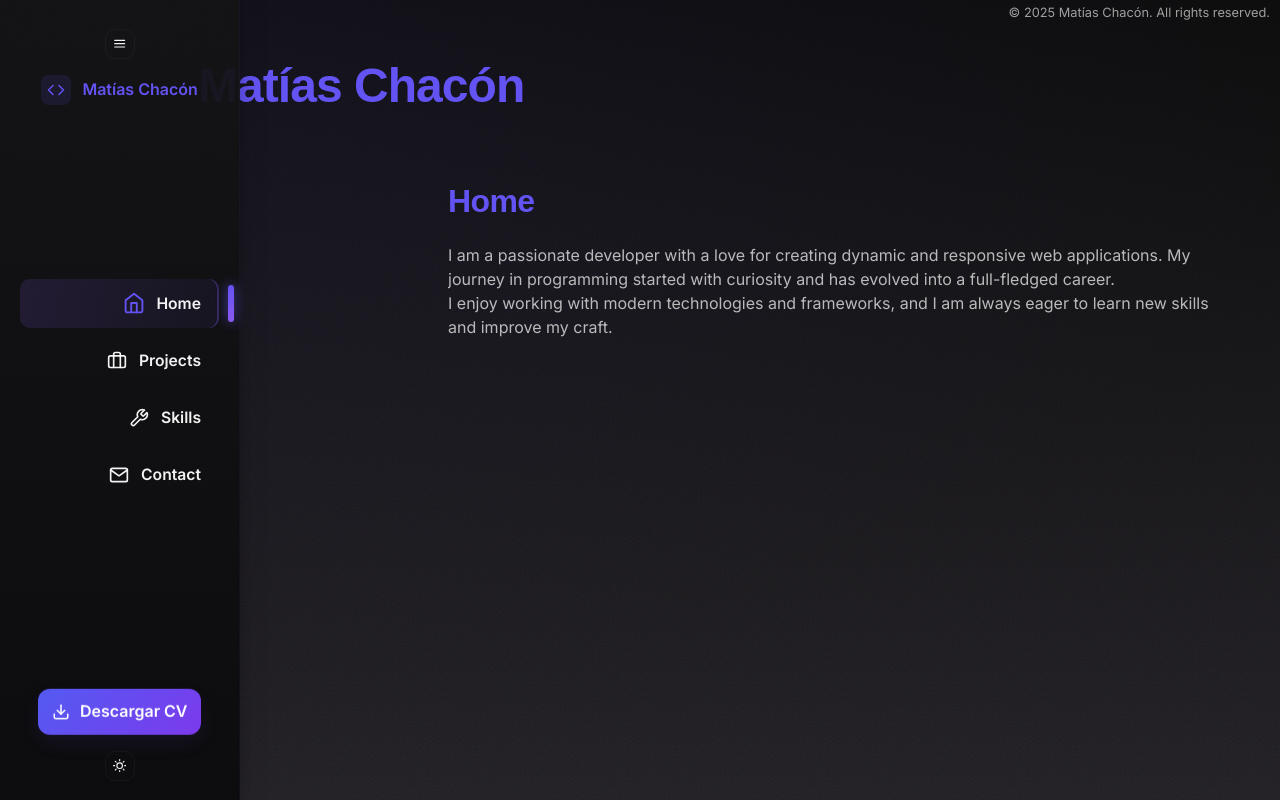
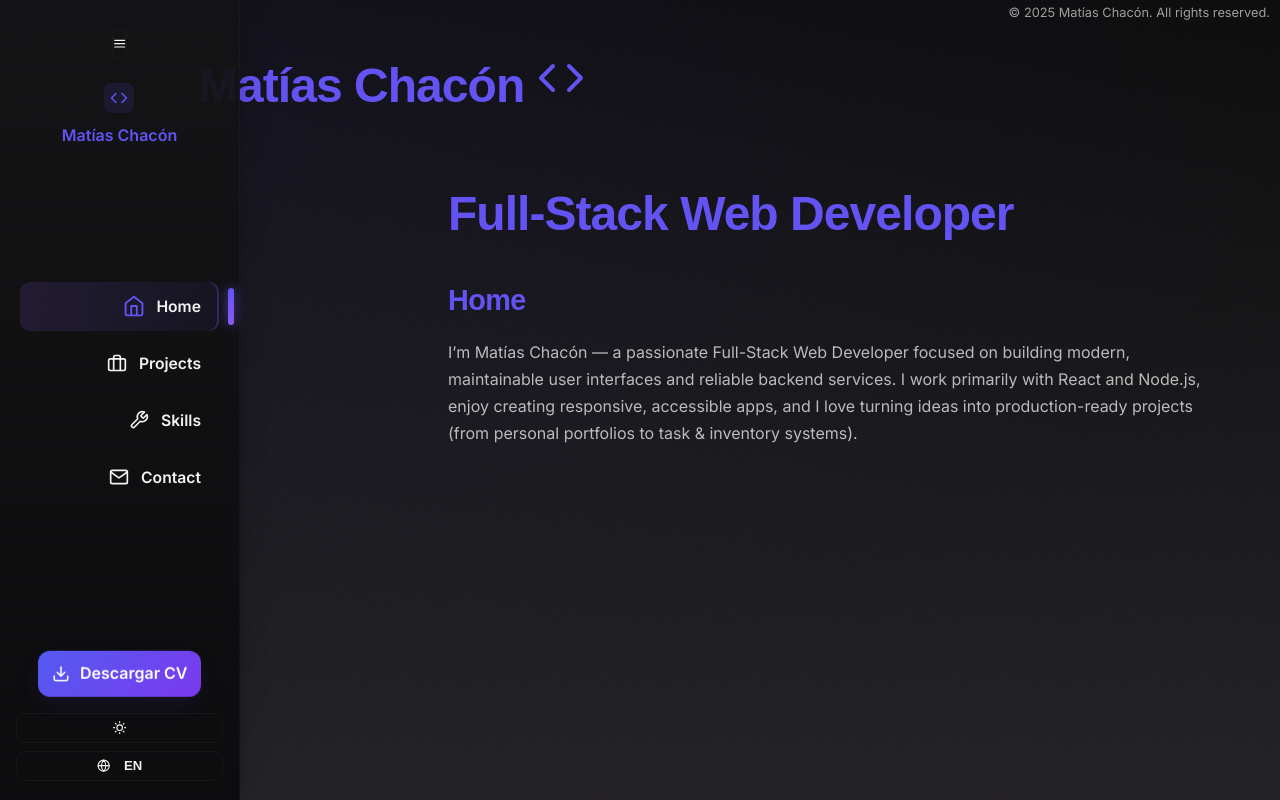
Before and after one commit to Maty910/portfolio, a React (Vite) app: page / in a window 1280 px wide. Built offline with nearby package versions, Linux system fonts and the light colour scheme; a web font is replaced by a local one.

Commit message:
feat(i18n): add translations and render header bio in Home; language toggle + keyboard shortcut

```diff
--- a/src/App.tsx
+++ b/src/App.tsx
@@ -7,6 +7,7 @@ import { ProjectPage } from './components/ProjectPage'
 import { Skills } from './components/Skills'
 import { Contact } from './components/Contact'
 import { Footer } from './components/Footer'
+import { LanguageProvider } from './context/LanguageContext'
 
 import './components/Sections.css'
 
@@ -31,7 +32,7 @@ function App() {
   }
 
   return (
-    <>
+    <LanguageProvider>
       <Page>
         <Header
           activeSection={activeSection}
@@ -40,7 +41,7 @@ function App() {
         {renderActiveSection()}
         <Footer />
       </Page>
-    </>
+    </LanguageProvider>
   )
 }
 
--- a/src/components/Header.css
+++ b/src/components/Header.css
@@ -36,8 +36,8 @@
 .sidebar-toggle {
   background: transparent;
   border: 1px solid rgba(255,255,255,0.04);
-  width: 40px;
-  height: 40px;
+  /* width: 40px; */
+  height: 30px;
   border-radius: 10px;
   color: var(--text-primary);
   display: inline-flex;
@@ -45,6 +45,7 @@
   justify-content: center;
   cursor: pointer;
   transition: background 160ms, transform 160ms, color 200ms;
+  margin-bottom: 8px;
 }
 .sidebar-toggle:focus { outline: 2px solid rgba(139,92,246,0.35); outline-offset: 3px; }
 .sidebar-toggle:hover { transform: translateY(-2px); background: rgba(255,255,255,0.02); color: var(--primary-color); }
@@ -123,3 +124,36 @@
 
 /* footer area (CV button) */
 .sidebar-footer, .sidebar-bottom { display:flex; align-items:center; justify-content:center; padding: 1rem 0.6rem; }
+
+/* estilos para el botón de idioma */
+.lang-toggle {
+  background: transparent;
+  border: 1px solid rgba(255,255,255,0.04);
+  /* width: 30px; */
+  height: 30px;
+  border-radius: 10px;
+  color: var(--text-primary);
+  display: inline-flex;
+  align-items: center;
+  /* align-self: center; */
+  justify-content: center;
+  justify-items: center;
+  cursor: pointer;
+  transition: transform 160ms ease, color 160ms ease, background 160ms ease;
+  gap: 8px;
+}
+.lang-toggle:hover {
+  transform: translateY(-3px) scale(1.03);
+  color: var(--primary-color);
+  background: rgba(255,255,255,0.02);
+}
+.lang-toggle .lang-label {
+  font-weight: 700;
+  font-size: 0.82rem;
+  color: var(--text-primary);
+  margin-left: 6px;
+}
+.app-sidebar.collapsed .lang-toggle .lang-label { display: none; }
+
+/* si tenés un botón de tema al lado, poné un contenedor */
+.sidebar-top > div { display: flex; flex-direction: column; gap: 10px; align-items: center; }
--- a/src/components/Header.tsx
+++ b/src/components/Header.tsx
@@ -7,11 +7,13 @@ import {
   FiMail,
   FiDownload,
   FiCode,
+  FiGlobe
 } from 'react-icons/fi'
 import './Header.css'
 import '../styles/buttons.css'
 import { useTheme } from '../hooks/useTheme'
 import { ThemeToggle } from './ThemeToggle'
+import { useLanguage } from '../context/LanguageContext'
 
 type HeaderProps = {
   activeSection: string
@@ -22,6 +24,8 @@ export const Header: React.FC<HeaderProps> = ({
   activeSection,
   setActiveSection,
 }) => {
+  const { lang, toggleLanguage, t } = useLanguage()
+
   const [expanded, setExpanded] = useState<boolean>(() => {
     try {
       const v = localStorage.getItem('sidebarExpanded')
@@ -44,10 +48,11 @@ export const Header: React.FC<HeaderProps> = ({
       if (e.key === '3') setActiveSection('skills')
       if (e.key === '4') setActiveSection('contact')
       if (e.key.toLowerCase() === 'm') setExpanded((v) => !v)
+      if (e.key.toLowerCase() === 'l') toggleLanguage()
     }
     window.addEventListener('keydown', handler)
     return () => window.removeEventListener('keydown', handler)
-  }, [setActiveSection])
+  }, [setActiveSection, toggleLanguage])
 
   const nav = [
     { id: 'home', label: 'Home', Icon: FiHome },
@@ -119,6 +124,15 @@ export const Header: React.FC<HeaderProps> = ({
         </a>
       </div>
       <ThemeToggle theme={theme} setTheme={setTheme} />
+      <button
+            className="lang-toggle"
+            onClick={() => toggleLanguage()}
+            aria-label={`Cambiar idioma — ${lang === 'en' ? 'English' : 'Español'}`}
+            title={`Toggle language (L). Actual: ${lang}`}
+          >
+            <FiGlobe />
+            {expanded && <span className="lang-label">{lang.toUpperCase()}</span>}
+          </button>
     </aside>
   )
 }
--- a/src/components/Home.css
+++ b/src/components/Home.css
@@ -0,0 +1,34 @@
+/* src/components/Home.css */
+.home {
+  position: absolute;
+  right: calc(var(--pad) * 2);
+  bottom: calc(var(--pad) * 2);
+  width: min(900px, 60%);
+  height: 72vh;
+  overflow-y: auto;
+  overflow-x: hidden;
+  -webkit-mask: linear-gradient(to bottom, transparent 0%, rgba(0,0,0,0.1) 5%, rgba(0,0,0,1) 15%, rgba(0,0,0,1) 100%);
+  mask: linear-gradient(to bottom, transparent 0%, rgba(0,0,0,0.1) 1%, rgba(0,0,0,1) 5%, rgba(0,0,0,1) 84%);
+  padding: 1rem 0;
+}
+
+.home-title {
+  font-size: 3.2rem;
+  color: var(--primary-color);
+  text-align: start;
+  margin-left: 0 !important;
+  margin-bottom: 1.5rem;
+}
+
+.home-subtitle {
+  font-size: 1.8rem;
+  color: var(--primary-color);
+  margin-bottom: 1rem;
+}
+
+.home-bio {
+  color: var(--text-secondary);
+  max-width: 760px;
+  line-height: 1.7;
+  font-size: 1rem;
+}
--- a/src/components/Home.tsx
+++ b/src/components/Home.tsx
@@ -1,18 +1,19 @@
-import './Home.css'
+// src/components/Home.tsx
+import React from 'react';
+import { useLanguage } from '../context/LanguageContext';
+import './Home.css'; // tu css para la sección home
 
-export function Home() {
+export const Home: React.FC = () => {
+  const { t } = useLanguage();
+
   return (
-    <section className='about' id="about">
-      <h2>Home</h2>
-      <p>
-        I am a passionate developer with a love for creating dynamic and
-        responsive web applications. My journey in programming started with
-        curiosity and has evolved into a full-fledged career.
-      </p>
-      <p>
-        I enjoy working with modern technologies and frameworks, and I am always
-        eager to learn new skills and improve my craft.
-      </p>
+    <section className="home" id="home">
+      <h1 className="home-title">{t('header.name')}</h1>
+
+      <div className="home-content">
+        <h2 className="home-subtitle">{t('nav.home')}</h2>
+        <p className="home-bio">{t('header.bio')}</p>
+      </div>
     </section>
-  )
-}
+  );
+};
--- a/src/components/Page.tsx
+++ b/src/components/Page.tsx
@@ -1,9 +1,10 @@
 import type { PropsWithChildren } from 'react';
+import { FiCode } from 'react-icons/fi'
 
 export function Page({ children }: PropsWithChildren) {
   return (
     <div className="page container">
-      <h1>Matías Chacón</h1>
+      <h1 >Matías Chacón <FiCode /></h1>
       {children}
     </div>
   )
--- a/src/components/Projects.tsx
+++ b/src/components/Projects.tsx
@@ -2,6 +2,8 @@ import React, { useRef } from 'react';
 import './Projects.css';
 import { useReveal } from '../hooks/useReveal';
 import { useTilt } from '../hooks/useTilt';
+import { useLanguage } from '../context/LanguageContext';
+
 
 type Project = {
   id: number;
@@ -31,6 +33,8 @@ export function Projects({ setActiveSection }: Props) {
     root: projectsRef.current,
     once: true
   });
+
+  const { t } = useLanguage()
 
   const projects: Project[] = [
     {
@@ -74,22 +78,18 @@ export function Projects({ setActiveSection }: Props) {
 
   return (
     <section className="projects" id="projects" ref={projectsRef}>
-      <h2>Projects</h2>
+      <h2>{t('projects')}</h2>
 
       <div className="projects-grid">
         {projects.map((project, i) => {
-          // tilt ref tipado — tu useTilt debe devolver RefObject<T>
           const tiltRef = useTilt<HTMLDivElement>({ maxRotate: 8, maxTilt: 6, scale: 1.02 });
-
-          // para evitar el error TS con propiedades CSS custom usamos un "as React.CSSProperties"
           const delayStyle = { ['--reveal-delay' as any]: `${i * 80}ms` } as React.CSSProperties;
 
           return (
+            <div key={project.id} className="project-card-wrap" style={delayStyle}>
               <article
-              key={project.id}
                 ref={tiltRef}
                 className={`project-card reveal ${project.featured ? 'featured' : ''}`}
-              style={delayStyle}
                 onClick={() => setActiveSection('projectpage')}
                 role="button"
                 tabIndex={0}
@@ -128,6 +128,7 @@ export function Projects({ setActiveSection }: Props) {
                   </div>
                 </div>
               </article>
+            </div>
           );
         })}
       </div>
--- a/src/components/Sections.css
+++ b/src/components/Sections.css
@@ -1,4 +1,4 @@
-@import 'src/styles/buttons.css';
+/* @import 'src/styles/buttons.css'; */
 
 /* About / Contact / Skills / Footer shared section styles */
 .about, .contact, .skills {
--- /dev/null
+++ b/src/context/LanguageContext.tsx
@@ -0,0 +1,57 @@
+// src/context/LanguageContext.tsx
+import React, { createContext, useContext, useEffect, useMemo, useState } from 'react';
+import translations from '../i18n';
+
+type Lang = 'en' | 'es';
+type LangContext = {
+  lang: Lang;
+  setLang: (l: Lang) => void;
+  toggleLanguage: () => void;
+  t: (key: string) => string;
+};
+
+const LanguageContext = createContext<LangContext | undefined>(undefined);
+
+export const LanguageProvider: React.FC<{ children: React.ReactNode }> = ({ children }) => {
+  const [lang, setLang] = useState<Lang>(() => {
+    try {
+      const v = localStorage.getItem('siteLang');
+      return (v === 'es' ? 'es' : 'en') as Lang;
+    } catch {
+      return 'en';
+    }
+  });
+
+  useEffect(() => {
+    try {
+      localStorage.setItem('siteLang', lang);
+    } catch {}
+  }, [lang]);
+
+  const toggleLanguage = () => setLang((prev) => (prev === 'en' ? 'es' : 'en'));
+
+  // t admite rutas con puntos. Ej: "header.bio"
+  const t = (key: string) => {
+    try {
+      const parts = key.split('.');
+      let cur: any = (translations as any)[lang];
+      for (const p of parts) {
+        if (!cur) return key;
+        cur = cur[p];
+      }
+      return typeof cur === 'string' ? cur : key;
+    } catch {
+      return key;
+    }
+  };
+
+  const value = useMemo(() => ({ lang, setLang, toggleLanguage, t }), [lang]);
+
+  return <LanguageContext.Provider value={value}>{children}</LanguageContext.Provider>;
+};
+
+export function useLanguage() {
+  const ctx = useContext(LanguageContext);
+  if (!ctx) throw new Error('useLanguage must be used inside LanguageProvider');
+  return ctx;
+}
--- /dev/null
+++ b/src/i18n/index.ts
@@ -0,0 +1,40 @@
+// src/i18n/index.ts
+const en = {
+  header: {
+    name: "Full-Stack Web Developer",
+    bio:
+      "I’m Matías Chacón — a passionate Full-Stack Web Developer focused on building modern, maintainable user interfaces and reliable backend services. I work primarily with React and Node.js, enjoy creating responsive, accessible apps, and I love turning ideas into production-ready projects (from personal portfolios to task & inventory systems).",
+    downloadCv: "Download CV"
+  },
+  nav: {
+    home: "Home",
+    projects: "Projects",
+    skills: "Skills",
+    contact: "Contact"
+  },
+  projects: {
+    cta: "Want to see more of my work?",
+    viewAll: "View All Projects on GitHub"
+  }
+};
+
+const es = {
+  header: {
+    name: "Desarrollador Web Full-Stack",
+    bio:
+      "Soy Matías Chacón — Desarrollador Full-Stack apasionado por crear interfaces modernas y servicios backend sólidos. Trabajo principalmente con React y Node.js, me enfoco en aplicaciones responsivas y accesibles, y disfruto convertir ideas en proyectos listos para producción (desde portfolios hasta sistemas de gestión de tareas e inventarios).",
+    downloadCv: "Descargar CV"
+  },
+  nav: {
+    home: "Inicio",
+    projects: "Proyectos",
+    skills: "Habilidades",
+    contact: "Contacto"
+  },
+  projects: {
+    cta: "¿Querés ver más de mi trabajo?",
+    viewAll: "Ver todos los proyectos en GitHub"
+  }
+};
+
+export default { en, es };
--- a/src/styles/buttons.css
+++ b/src/styles/buttons.css
@@ -48,9 +48,3 @@
   width: 48px; height: 48px; border-radius: 10px; justify-content:center;
 }
 .app-sidebar.collapsed .cv-btn .cv-text { display:none; }
-
-.sidebar-toggle {
-  width: 30px !important;
-  height: 30px !important;
-  align-self: center !important;
-}
```
Also changed, not shown: src/components/Projects.css (+102 -3 lines). Lines whose indentation alone changed are shown as unchanged.
